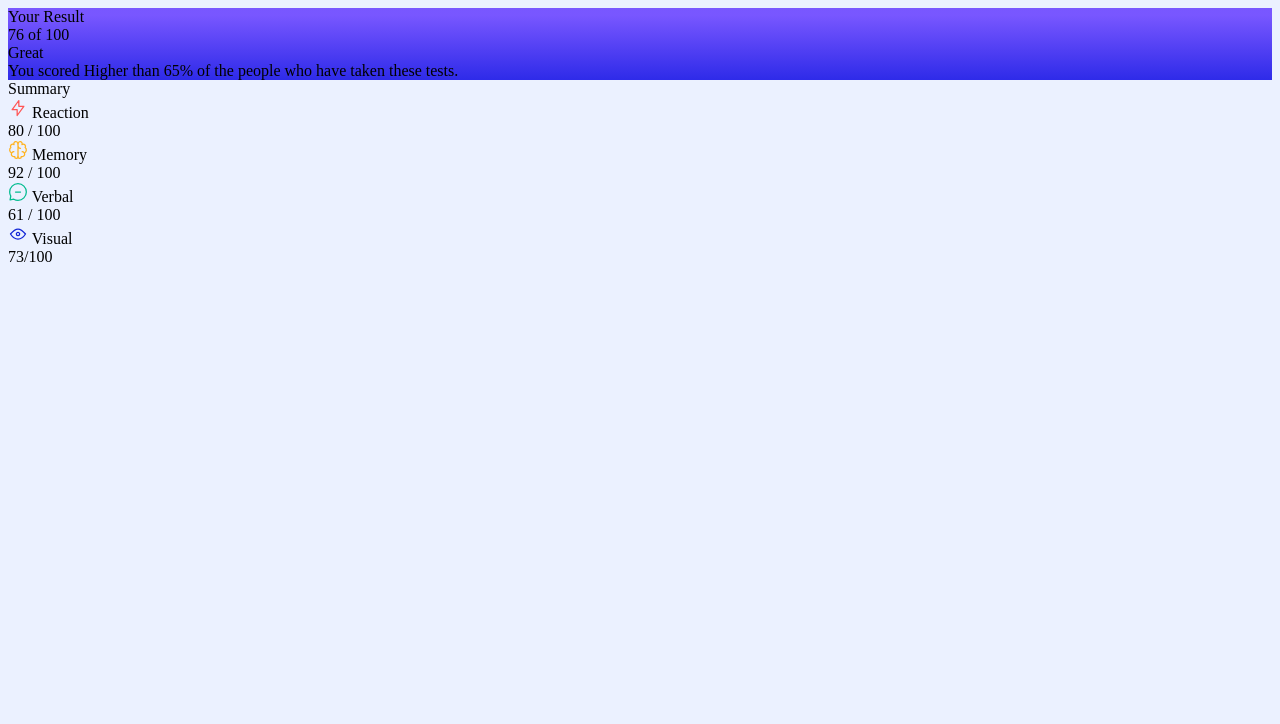
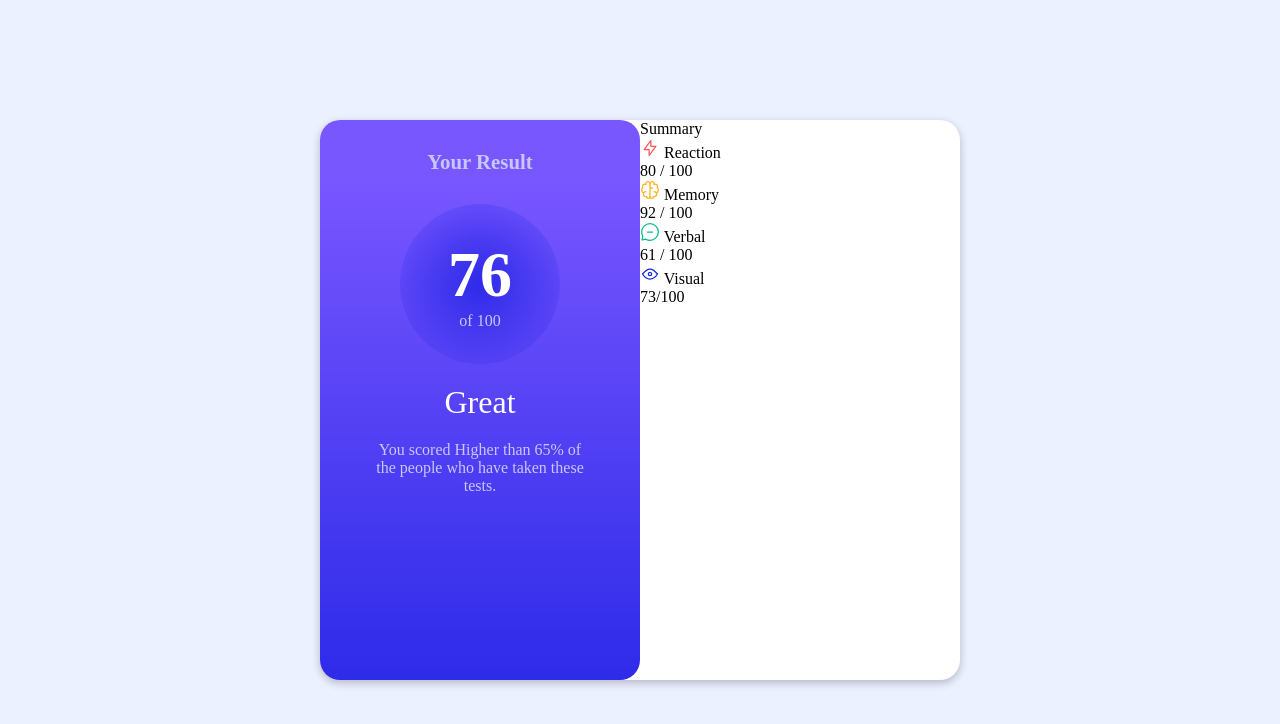
Before and after one commit to wesley-amorim/frontend-mentor-challenges, a plain HTML site: page landingPage/result-summary/index.html in a window 1280 px wide. Drawn offline with Linux system fonts and the light colour scheme.

Commit message:
result css customization result-summary project

```diff
--- a/landingPage/result-summary/css/style.css
+++ b/landingPage/result-summary/css/style.css
@@ -1,7 +1,75 @@
+* {
+    margin: 0;
+    padding: 0;
+    box-sizing: border-box;
+}
+
 body {
     background-color: var(--PaleBlue);
+    display: flex;
+    align-items: center;
+    justify-content: center;
+    height: 100vh;
+}
+
+.container {
+    display: flex;
+    box-shadow: rgba(0, 0, 0, 0.24) 0px 3px 8px;
+    border-radius: 20px;
+    background-color: white;
+    width: 50%;
+    height: 70vh;
 }
 
 .your-result {
     background: linear-gradient(0deg, hsl(241, 81%, 54%)0%, hsl(252, 100%, 67%)90%);
+    border-radius: 20px;
+    width: 50%;
+    display: flex;
+    flex-direction: column;
+    align-items: center;
 }
+
+#result {
+    padding: 30px;
+    font-size: 1.3rem;
+    color: var(--LightLavender);
+    font-weight: bold;
+}
+
+.average-container {
+    background: radial-gradient(circle, hsl(241, 81%, 54%) 0%, rgba(0,0,0,0) 90%);
+    color: white;
+    display: flex;
+    height: 160px;
+    width: 160px;
+    flex-direction: column;
+    align-items: center;
+    justify-content: center;
+    padding: 30px;
+    border-radius: 50%;
+    font-size: 4rem;
+    font-weight: bold;
+}
+
+.average-container span {
+    font-size: 1rem;
+    font-weight: normal;
+    color: var(--LightLavender);
+}
+
+.praise {
+    color: white;
+    font-size: 2rem;
+    padding: 20px;
+}
+
+footer {
+    color: var(--LightLavender);
+    display: flex;
+    width: 70%;
+    text-align: center;
+}
+
+
+/* Summary Customization */
```
